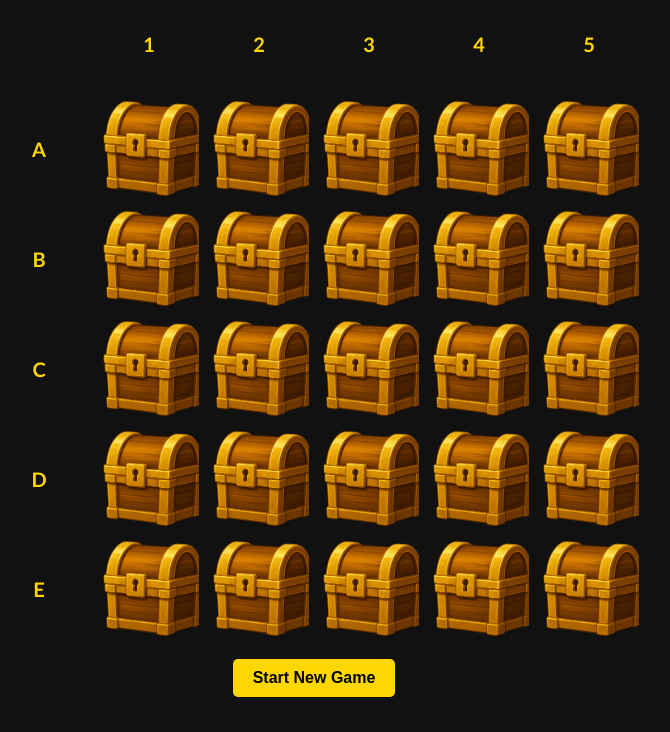
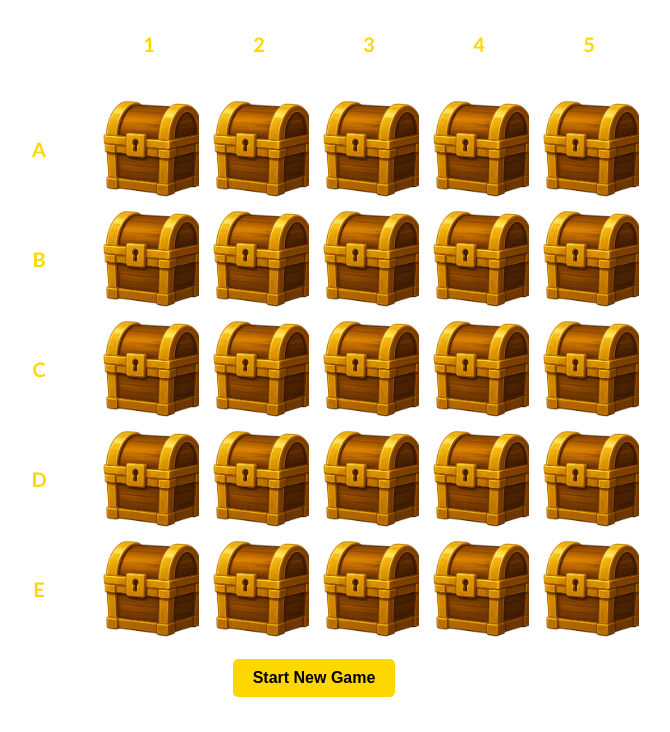
Before and after one commit to guildofgold/guildofgold.github.io, a plain HTML site: page index.html in a window 1280 px wide. Shown: the part 104-836 px from the top of the page, without its empty margins (326-996 px from the left). Drawn offline with Linux system fonts and the light colour scheme.

Commit message:
Update index.html

```diff
--- a/index.html
+++ b/index.html
@@ -5,7 +5,7 @@
   <title>Pick a Chest!</title>
   <style>
     body {
-      background-color: #111;
+      background-color: transparent;
       font-family: 'Trebuchet MS', sans-serif;
       color: white;
       display: flex;
```
